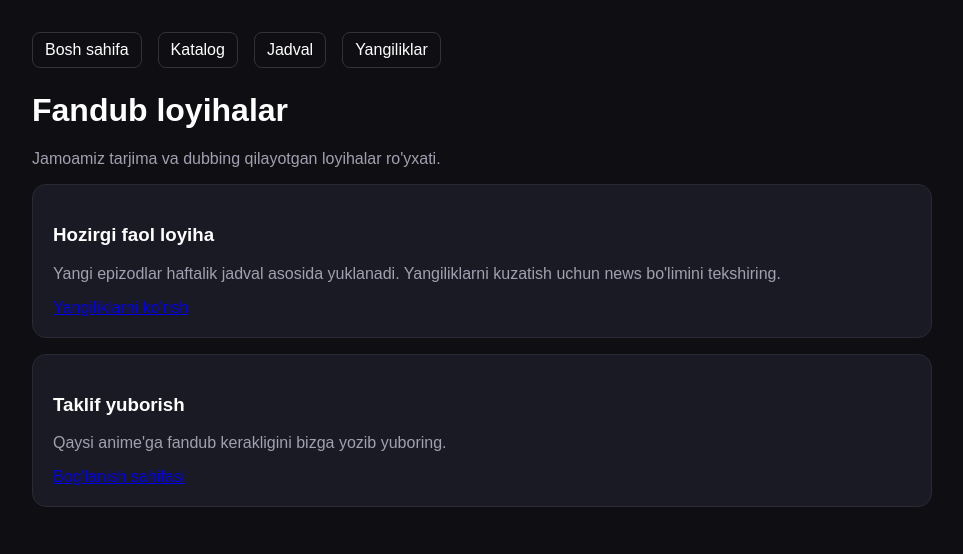
After one commit to lucky2007pro/anistream, a Django app: page /fandub-projects/ in a window 1280 px wide. The commit adds this page. Shown: the top 554 px of the page, without its empty margins (158-1121 px from the left). Run offline with Django 5.2, Linux system fonts and the light colour scheme.

Commit message:
ai yangilanishi

```diff
--- a/anime/templates/auth.html
+++ b/anime/templates/auth.html
@@ -343,7 +343,7 @@
                 </div>
             </div>
             <div style="text-align: right; margin-bottom: 15px;">
-                <a href="#" style="color: var(--text-muted); font-size: 0.8rem; text-decoration: none;">Parolni unutdingizmi?</a>
+                <a href="{% url 'password_help' %}" style="color: var(--text-muted); font-size: 0.8rem; text-decoration: none;">Parolni unutdingizmi?</a>
             </div>
             <button type="submit" class="submit-btn">TIZIMGA KIRISH</button>
         </form>
--- a/anime/templates/detail.html
+++ b/anime/templates/detail.html
@@ -442,8 +442,8 @@
     <div class="top-nav">
         <a href="{% url 'home' %}" class="icon-btn">←</a>
         <div class="right-actions">
-            <a href="#" class="icon-btn">🔗</a>
-            <a href="#" class="icon-btn">🔖</a>
+            <a href="https://t.me/share/url?url={{ request.build_absolute_uri|urlencode }}" class="icon-btn" target="_blank" rel="noopener noreferrer">🔗</a>
+            <a href="{% url 'add_favorite' anime.id %}" class="icon-btn">🔖</a>
         </div>
     </div>
 
--- /dev/null
+++ b/anime/templates/fandub-projects.html
@@ -0,0 +1,43 @@
+<!DOCTYPE html>
+<html lang="uz">
+<head>
+    <meta charset="UTF-8">
+    <meta name="viewport" content="width=device-width, initial-scale=1.0">
+    <title>Fandub Loyihalar | AniStream</title>
+    <style>
+        body { font-family: Arial, sans-serif; background: #0f0f13; color: #fff; margin: 0; }
+        .wrap { max-width: 900px; margin: 0 auto; padding: 32px 20px; }
+        .nav { display: flex; gap: 16px; flex-wrap: wrap; margin-bottom: 24px; }
+        .nav a { color: #fff; text-decoration: none; padding: 8px 12px; border: 1px solid #333; border-radius: 8px; }
+        .nav a:hover { border-color: #ff3366; color: #ff3366; }
+        .card { background: #1a1a24; border: 1px solid #2a2a35; border-radius: 14px; padding: 20px; margin-bottom: 16px; }
+        h1 { margin-top: 0; }
+        .muted { color: #a0a0b0; }
+    </style>
+</head>
+<body>
+<div class="wrap">
+    <nav class="nav">
+        <a href="{% url 'home' %}">Bosh sahifa</a>
+        <a href="{% url 'catalog' %}">Katalog</a>
+        <a href="{% url 'schedule' %}">Jadval</a>
+        <a href="{% url 'news_list' %}">Yangiliklar</a>
+    </nav>
+
+    <h1>Fandub loyihalar</h1>
+    <p class="muted">Jamoamiz tarjima va dubbing qilayotgan loyihalar ro'yxati.</p>
+
+    <div class="card">
+        <h3>Hozirgi faol loyiha</h3>
+        <p class="muted">Yangi epizodlar haftalik jadval asosida yuklanadi. Yangiliklarni kuzatish uchun news bo'limini tekshiring.</p>
+        <a href="{% url 'news_list' %}">Yangiliklarni ko'rish</a>
+    </div>
+
+    <div class="card">
+        <h3>Taklif yuborish</h3>
+        <p class="muted">Qaysi anime'ga fandub kerakligini bizga yozib yuboring.</p>
+        <a href="{% url 'contact' %}">Bog'lanish sahifasi</a>
+    </div>
+</div>
+</body>
+</html>
--- a/anime/views.py
+++ b/anime/views.py
@@ -381,6 +381,27 @@ def premium_page(request):
     return render(request, 'premium.html')
 
 
+def fandub_projects_page(request):
+    """Fandub loyihalari"""
+    return render(request, 'fandub-projects.html')
+
+
+def live_streams_page(request):
+    """Jonli efirlar"""
+    return render(request, 'live-streams.html')
+
+
+@login_required
+def billing_page(request):
+    """Foydalanuvchi hisob/billing sahifasi"""
+    return render(request, 'billing.html')
+
+
+def password_reset_help_page(request):
+    """Parolni tiklash bo'yicha yo'riqnoma sahifasi"""
+    return render(request, 'password-reset-help.html')
+
+
 def custom_404(request, exception=None):
     """404 error page"""
     return render(request, '404.html', status=404)
--- a/core/urls.py
+++ b/core/urls.py
@@ -86,6 +86,10 @@ urlpatterns = [
     path('contact/', views.contact_page, name='contact'),
     path('faq/', views.faq_page, name='faq'),
     path('premium/', views.premium_page, name='premium'),
+    path('fandub-projects/', views.fandub_projects_page, name='fandub_projects'),
+    path('live-streams/', views.live_streams_page, name='live_streams'),
+    path('billing/', views.billing_page, name='billing'),
+    path('password-help/', views.password_reset_help_page, name='password_help'),
 ]
 
 # Custom error handlers
```
Also changed, not shown: anime/templates/billing.html (added, +39 -0 lines), anime/templates/contact.html (+4 -4 lines), anime/templates/index.html (+14 -14 lines), anime/templates/live-streams.html (added, +33 -0 lines), anime/templates/password-reset-help.html (added, +32 -0 lines), anime/templates/profile.html (+6 -6 lines).
